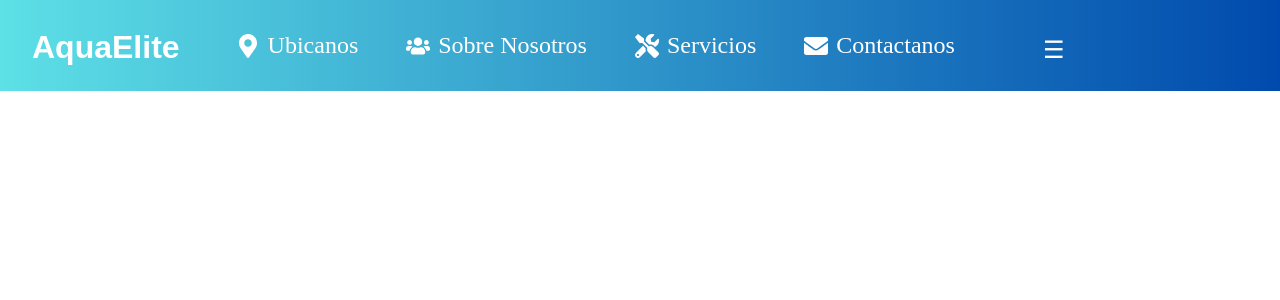
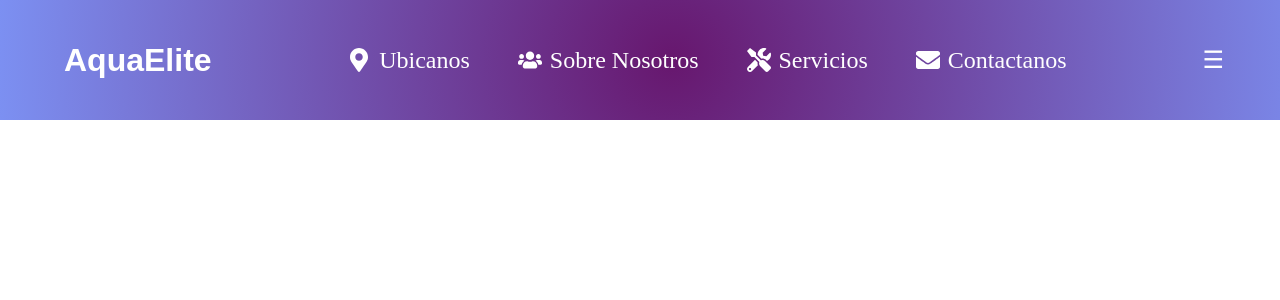
Before and after one commit to Lavanderia-Aqua-Elite/LandingPage_AquaElite, a React (Vite) app: page / in a window 1280 px wide. Shown: the top 300 px of the page. Built offline with nearby package versions, Linux system fonts and the light colour scheme.

Commit message:
Se termino de crear el navbar

```diff
--- a/src/layouts/NavBar.jsx
+++ b/src/layouts/NavBar.jsx
@@ -14,10 +14,12 @@ export default function NavBar() {
         <nav className={classes.nav}>
             {/* Nombre de la organización */}
             <NameOrganization />
-            {/* Lista expansiva */}
-            <ListExpansive />
-            {/* Botón expansivo */}
-            <ToggleBtn />
+            <div className={classes.content}>
+                {/* Lista expansiva */}
+                <ListExpansive />
+                {/* Botón expansivo */}
+                <ToggleBtn />
+            </div>
         </nav>
 
     )
--- a/src/styles/NavBar.module.css
+++ b/src/styles/NavBar.module.css
@@ -1,13 +1,22 @@
-/* Importar modulo css global */
+/* Importar módulo CSS global */
 @import url(../index.module.css);
 
-/* Modulo css del nav */
-.navbar {
+.nav {
     background: var(--bg-navbar);
     width: 100%;
-    height: 10dvh;
-    display: inline-flex;
+    height: 15dvh;
+    display: flex;
     position: fixed;
     align-items: center;
-    text-align: center;
+    justify-content: space-between;
+    padding: 0 2rem;
+    z-index: 1000; /* Asegura que el navbar esté por encima de otros elementos */
 }
+
+/* Contenedor del contenido derecho */
+.content {
+    padding-right: 4rem;
+    display: flex;
+    align-items: center;
+    gap: 3rem;
+}
```
